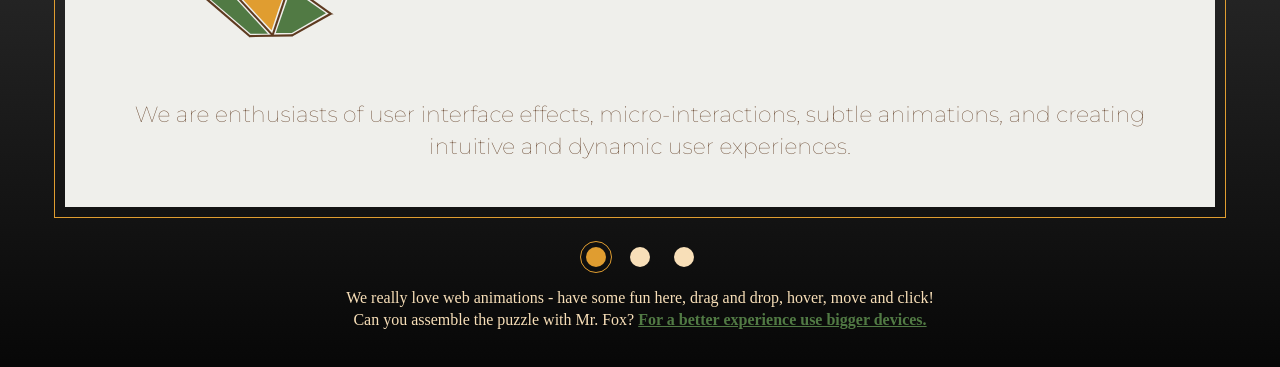
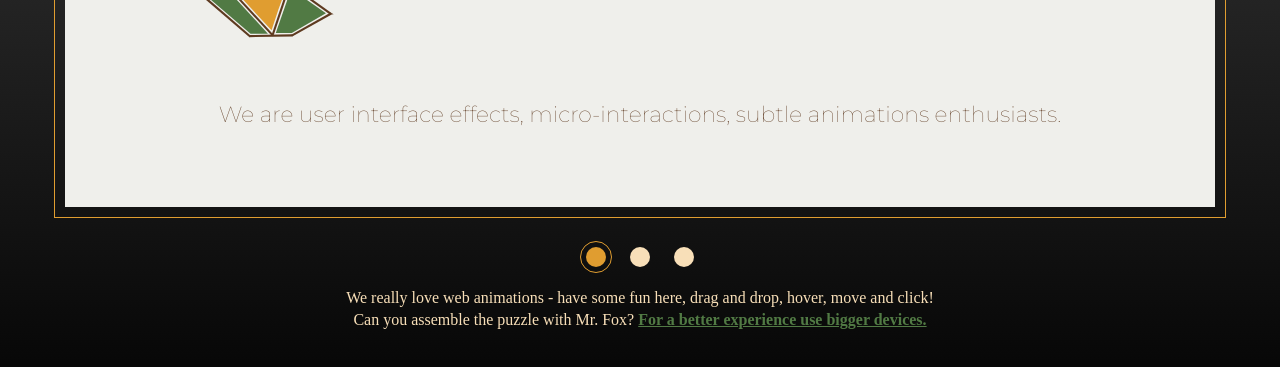
Before and after one commit to NataliaBujnowicz1987/FOXdesign-new, a plain HTML site: page index.html in a window 1280 px wide. Shown: the part 405-772 px from the top of the page. Drawn offline with nearby package versions, Linux system fonts and the light colour scheme.

Commit message:
index content update

```diff
--- a/index.html
+++ b/index.html
@@ -140,7 +140,7 @@
                 </div>
 
                 <div class="header--subtitle">
-                    <h3>We are enthusiasts of user interface effects, micro-interactions, subtle animations, and creating intuitive and dynamic user experiences.</h3>
+                    <h3>We are user interface effects, micro-interactions, subtle animations enthusiasts.</h3>
                 </div>
             </header>
         </div>
@@ -150,7 +150,7 @@
             <h1>sHoRT stoRy About us</h1>
             <p>Hello!</p>
             <p>We are FOXdesign, our offer focuses on Web Design & Development for individuals and companies who want to grow their business with a great, modern, and unique website.</p>
-            <p>We are enthusiasts of user interface effects, micro-interactions, subtle animations, and creating intuitive and dynamic user experiences.</p>
+            <p>We are user interface effects, micro-interactions, subtle animations enthusiasts. We love creating intuitive and dynamic user experiences.</p>
             <p>We use the latest tools, web programming languages, and libraries to create modern, responsive, and interactive websites.</p>
             <div class='section-container--icons'>
                 <div><img src='assets/fb.png'/><a href='https://www.facebook.com/FOXdesign.ie/' target='blank'>www.facebook.com/FOXdesign.ie</a></div>
```
